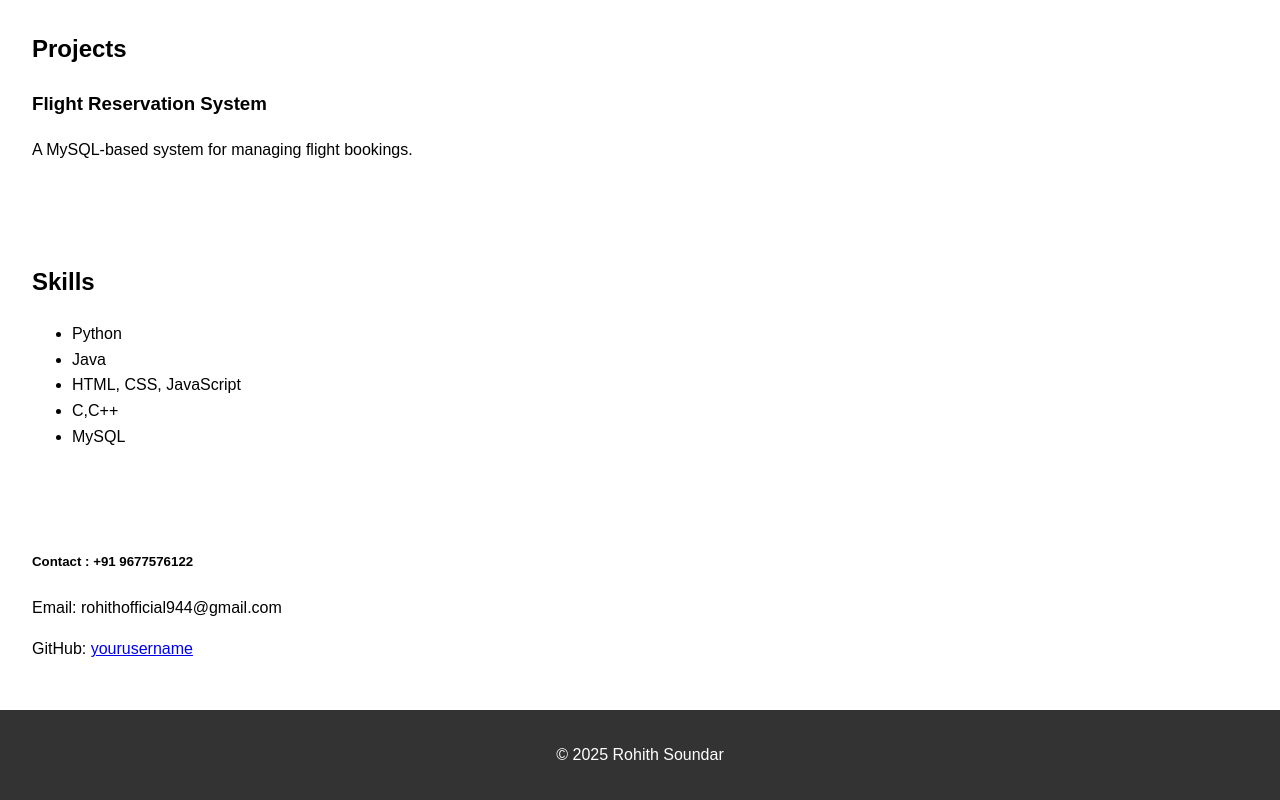
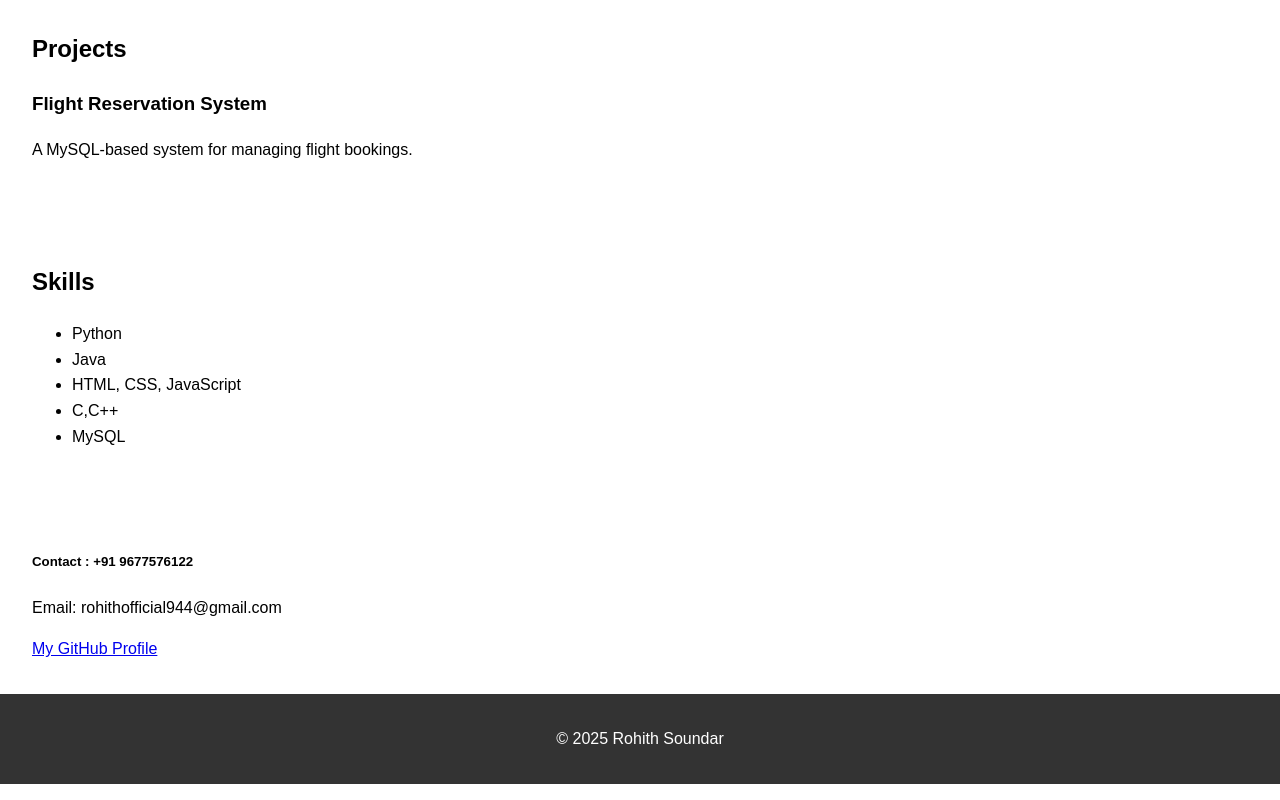
Before and after one commit to Coder-Rohith/Portfolio, a plain HTML site: page index.html in a window 1280 px wide. Shown: the part 314-1114 px from the top of the page. Drawn offline with Linux system fonts and the light colour scheme.

Commit message:
Update index.html

```diff
--- a/index.html
+++ b/index.html
@@ -100,7 +100,7 @@
   <section id="Contact">
     <h5>Contact : +91 9677576122</h5>
     <p>Email: rohithofficial944@gmail.com</p>
-    <p>GitHub: <a href="https://github.com/yourusername" target="_blank">yourusername</a></p>
+    <a href="https://github.com/Coder-Rohith/Portfolio" target="_blank">My GitHub Profile</a>
   </section>
 
   <footer>
```
